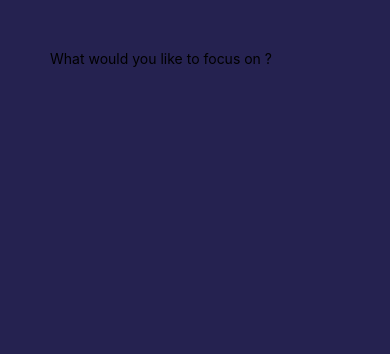
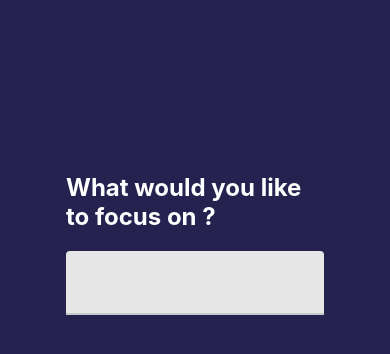
Before and after one commit to yasithWimukthi/focus-count-down, a React Native app: screen / in a window 390 px wide. Shown: the top 354 px of the page. Built offline with nearby package versions, Linux system fonts and the light colour scheme.

Commit message:
implement focus component

```diff
--- a/package.json
+++ b/package.json
@@ -13,6 +13,7 @@
     "react": "16.13.1",
     "react-dom": "16.13.1",
     "react-native": "https://github.com/expo/react-native/archive/sdk-41.0.0.tar.gz",
+    "react-native-paper": "^4.9.2",
     "react-native-web": "~0.13.12"
   },
   "devDependencies": {
--- a/src/features/focus/focus.js
+++ b/src/features/focus/focus.js
@@ -1,10 +1,16 @@
 import React from 'react';
 import {View,Text,StyleSheet} from 'react-native';
+import {TextInput} from 'react-native-paper';
 
 export const Focus = () =>{
     return(
         <View style={styles.container}>
-            <Text>What would you like to focus on ?</Text>
+            <View style={styles.titleContainer}>
+                <Text style={styles.title}>What would you like to focus on ?</Text>
+                <View style={styles.inputContainer}>
+                    <TextInput/>
+                </View>
+            </View>
         </View>
     )
 }
@@ -14,4 +20,17 @@
         flex: 1,
         padding:50
     },
+    titleContainer:{
+        flex:0.5,
+        padding:16,
+        justifyContent: 'center'
+    },
+    title:{
+        color:'white',
+        fontWeight:'bold',
+        fontSize:24
+    },
+    inputContainer:{
+        paddingTop:20
+    }
 });
```
Also changed, not shown: 1 other file (tests, documents, lock files or other folders).
